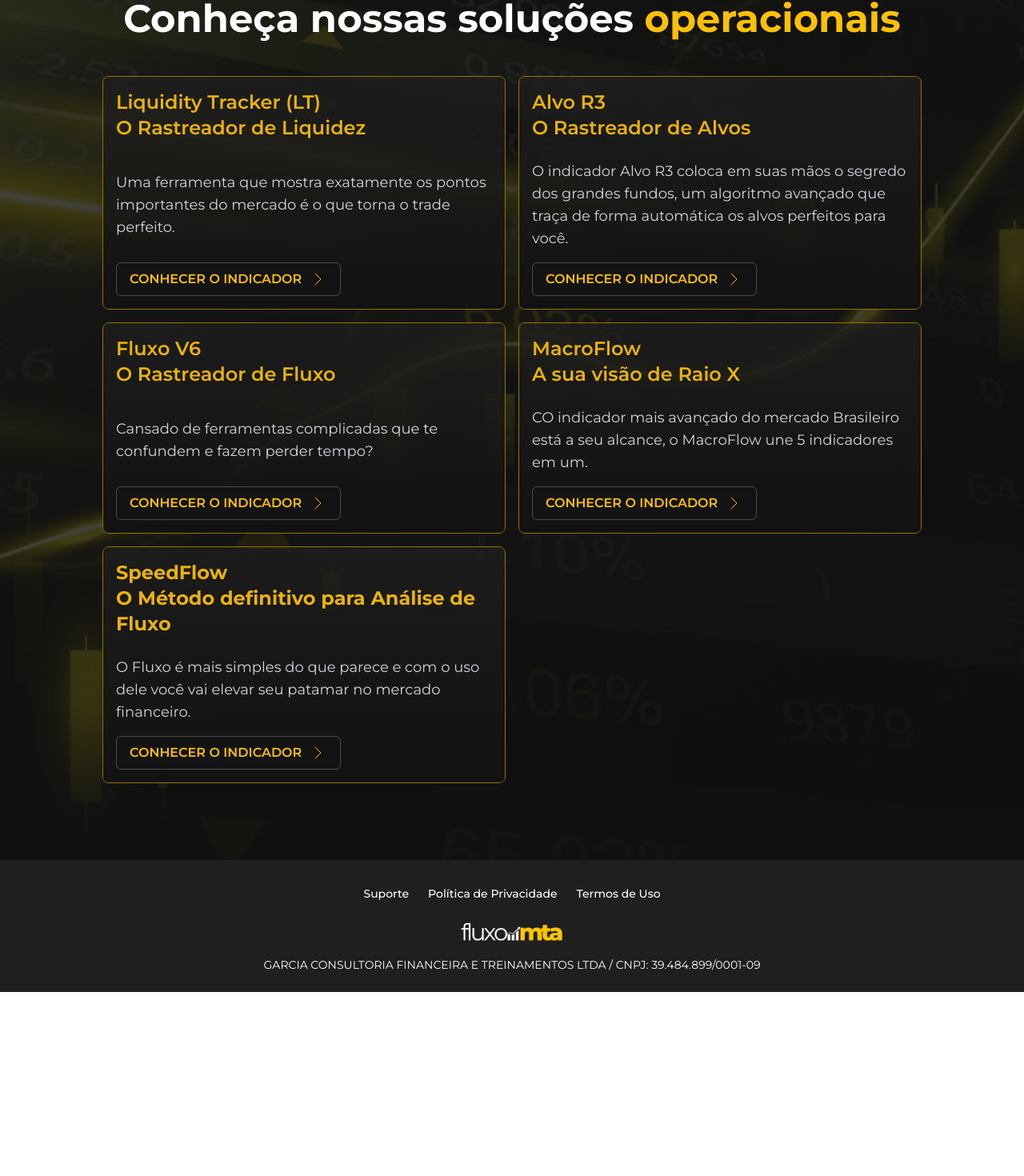
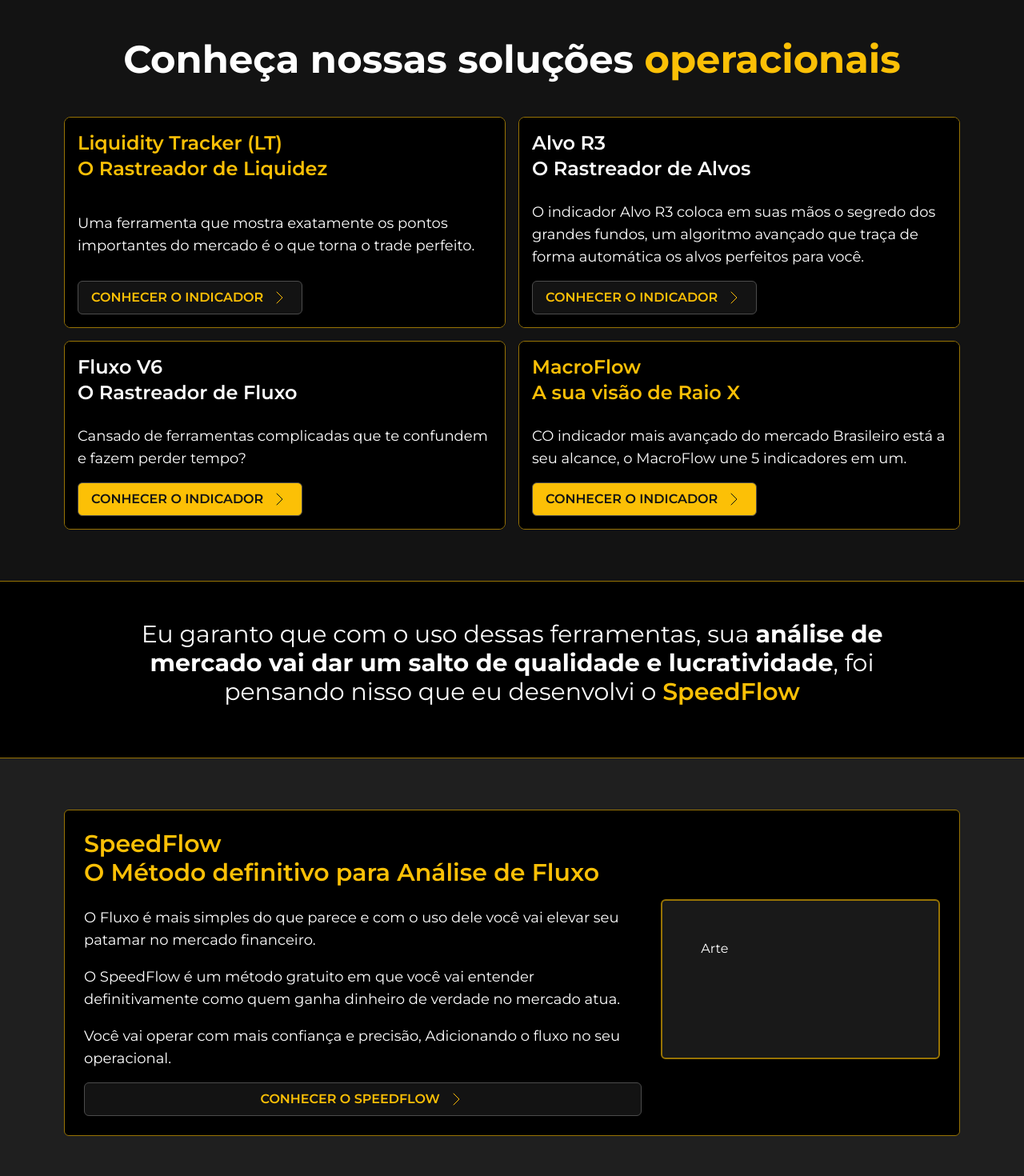
Before and after one commit to fluxomta/lp-fluxo, a Next.js app: page /indicadores in a window 1280 px wide. Shown: the part 822-2292 px from the top of the page at 80% size. Before the commit the page ends 2062 px from the top, so only its background shows below. Built offline with nearby package versions, Linux system fonts and the light colour scheme.

Commit message:
Indicadores update

```diff
--- a/src/app/globals.css
+++ b/src/app/globals.css
@@ -23,7 +23,7 @@ p {
 }
 
 .yellow {
-    @apply text-secondary-500
+    @apply text-secondary-500;
 }
 
 .yellow-gradient {
@@ -31,5 +31,5 @@ p {
 }
 
 .black-gradient {
-    @apply bg-gradient-to-t from-primary-900 via-primary-500 to-primary-900;
+    @apply bg-gradient-to-b from-primary-900 to-primary-500;
 }
--- a/src/app/indicadores/page.js
+++ b/src/app/indicadores/page.js
@@ -1,15 +1,11 @@
 // src/app/page.js
 "use client";
 import HeroSection from '@/components/Indicadores/HeroSection';
-import FAQAccordion from '@/components/Home/FAQAccordion';
-import TextBlock from '@/components/Home/TextBlock';
-import TextBlockTwo from '@/components/Home/TextBlockTwo';
-import ProductAccordion from '@/components/Home/ProductAccordion';
-import AboutSection from '@/components/Home/AboutSection';
-import TextBlockFinal from '@/components/Home/TextBlockFinal';
-import Numbers from '@/components/Indicadores/Numbers';
+import TextBlock from '@/components/Indicadores/TextBlock';
+import TextBlockTwo from '@/components/Indicadores/TextBlockTwo';
 import Parceria from '@/components/Indicadores/Parceria';
 import Solucoes from '@/components/Indicadores/Solucoes';
+import SpeedFlow from '@/components/Indicadores/SpeedFlow';
 
 
 export default function Indicadores() {
@@ -18,6 +14,9 @@ export default function Indicadores() {
             <HeroSection />
             <Parceria />
             <Solucoes />
+            <TextBlock />
+            <SpeedFlow />
+            <TextBlockTwo />
         </>
     );
 }
--- a/src/components/Home/TextBlock.js
+++ b/src/components/Home/TextBlock.js
@@ -4,7 +4,7 @@ export default function TextBlock() {
     return (
         <section className="text-white bg-primary-900">
             <div className="max-w-3xl px-8 py-16 mx-auto text-lg md:text-center">
-                <h2 className="mb-4 text-2xl font-bold md:text-4xl md:text-center md:text-5xl">Nossa missão é <span className='yellow'>capacitar Traders a alcance de sucesso</span></h2>
+                <h2 className="mb-4 text-2xl font-bold md:text-4xl md:text-center ">Nossa missão é <span className='yellow'>capacitar Traders a alcance de sucesso</span></h2>
                 <p>Nós acreditamos que o sucesso no mercado financeiro começa com uma base sólida de conhecimento e as ferramentas certas.</p>
                 <p>O Fluxo MTA foi idealizado para proporcionar educação de alta qualidade e suporte contínuo, garantindo que cada trader tenha os recursos necessários para alcançar seus objetivos dentro do Mercado Financeiro.</p>
                 <h2 className="mb-4 text-2xl font-bold md:text-3xl md:text-center">Por isso o Fluxo é <span className='yellow'>feito para você!</span></h2>
--- a/src/components/Indicadores/HeroSection.js
+++ b/src/components/Indicadores/HeroSection.js
@@ -1,11 +1,11 @@
-// src/components/HeroSection.js
+// src/components/Indicadores/HeroSection.js
 import Link from 'next/link';
 import Icons from '@/components/Global/Icons';
 
 export default function HeroSection() {
     return (
         <section
-            className="relative text-white bg-black h-auto md:h-[60vh] "
+            className="relative text-white bg-black h-auto md:h-[70vh] "
             style={{
                 backgroundImage: 'url(/images/bg/bg-01.webp)',
                 backgroundSize: 'cover',
@@ -13,7 +13,7 @@ export default function HeroSection() {
             }}
         >
             <div className='absolute top-0 left-0 z-0 w-full h-full bg-opacity-50 bg-primary-700'></div>
-            <div className="flex flex-col justify-between h-full max-w-6xl px-4 py-8 mx-auto">
+            <div className="flex flex-col justify-between h-full max-w-6xl px-4 py-16 mx-auto">
                 <div className="relative z-10 flex items-center ">
                     <div className="w-full">
                         <h1 className="mb-4 text-3xl font-bold text-center md:text-5xl md:text-left">
--- a/src/components/Indicadores/Parceria.js
+++ b/src/components/Indicadores/Parceria.js
@@ -1,4 +1,4 @@
-// src/components/Parceria.js
+// src/components/Indicadores/Parceria.js
 import Image from 'next/image';
 
 export default function Parceria() {
@@ -6,8 +6,8 @@ export default function Parceria() {
         <section
             className="relative text-white black-gradient">
             <div className="flex flex-col items-center max-w-6xl px-8 py-8 mx-auto">
-                <p class="mb-4 text-3xl md:text-4xl text-primary-100">Somos Parceiros</p>
-                <Image src="/xpinc.webp" alt="Victor Garcia" className="rounded-md" width={280} height={61} />
+                <p class="mb-4 text-2xl md:text-4xl text-primary-100 mt-0">Somos Parceiros</p>
+                <Image src="/xpinc.webp" alt="Victor Garcia" className="w-auto h-12 rounded-md " width={280} height={61} />
             </div>
         </section>
     );
--- a/src/components/Indicadores/SimpleCardGrid.js
+++ b/src/components/Indicadores/SimpleCardGrid.js
@@ -1,19 +1,18 @@
-// src/components/SimpleCardGrid.js
+// src/components/Indicadores/SimpleCardGrid.js
 'use client';
 import Link from 'next/link';
 import Icons from '@/components/Global/Icons';
 export default function SimpleCardGrid() {
 
     return (
-        <section className="max-w-6xl p-2 mx-auto text-white md:p-8">
+        <section className="max-w-6xl mx-auto text-white">
             <div className="grid grid-cols-1 gap-4 md:grid-cols-2">
 
                 <div className="relative col-span-2 overflow-hidden border rounded-lg md:col-span-1 border-secondary-700">
-                    <div className='absolute top-0 left-0 w-full h-full bg-gradient-to-b from-primary-500/75 from-black to-primary-900'></div>
-                    <div className='relative z-10 flex flex-row flex-col justify-between h-full p-4'>
-                        <h3 className="mb-2 text-2xl font-semibold text-yellow-500">Liquidity Tracker (LT) <br />
+                    <div className='relative z-10 flex flex-row flex-col justify-between h-full p-4 bg-black'>
+                        <h3 className="mb-2 text-2xl font-semibold yellow">Liquidity Tracker (LT) <br />
                             O Rastreador de Liquidez</h3>
-                        <p className="mb-4 text-lg text-gray-300">Uma ferramenta que mostra exatamente os pontos importantes do mercado é o que torna o trade perfeito.</p>
+                        <p className="mb-4 text-lg text-white">Uma ferramenta que mostra exatamente os pontos importantes do mercado é o que torna o trade perfeito.</p>
                         <Link href="/indicadores">
                             <button className="flex items-center justify-center group btn-dark !text-left">
                                 Conhecer o Indicador <Icons.AngleRight className='w-6 ml-2 transition-transform duration-300 transform group-hover:translate-x-1' />
@@ -23,11 +22,10 @@ export default function SimpleCardGrid() {
                 </div>
 
                 <div className="relative col-span-2 overflow-hidden border rounded-lg md:col-span-1 border-secondary-700">
-                    <div className='absolute top-0 left-0 w-full h-full bg-gradient-to-b from-primary-500/75 from-black to-primary-900'></div>
-                    <div className='relative z-10 flex flex-col justify-between h-full p-4'>
-                        <h3 className="mb-2 text-2xl font-semibold text-yellow-500">Alvo R3 <br />
+                    <div className='relative z-10 flex flex-col justify-between h-full p-4 bg-black'>
+                        <h3 className="mb-2 text-2xl font-semibold text-white">Alvo R3 <br />
                             O Rastreador de Alvos</h3>
-                        <p className="mb-4 text-lg text-gray-300">O indicador Alvo R3 coloca em suas mãos o segredo dos grandes fundos, um algoritmo avançado que traça de forma automática os alvos perfeitos para você.</p>
+                        <p className="mb-4 text-lg text-white">O indicador Alvo R3 coloca em suas mãos o segredo dos grandes fundos, um algoritmo avançado que traça de forma automática os alvos perfeitos para você.</p>
                         <Link href="/indicadores">
                             <button className="flex items-center justify-center group btn-dark !text-left">
                                 Conhecer o Indicador <Icons.AngleRight className='w-6 ml-2 transition-transform duration-300 transform group-hover:translate-x-1' />
@@ -37,13 +35,12 @@ export default function SimpleCardGrid() {
                 </div>
 
                 <div className="relative col-span-2 overflow-hidden border rounded-lg md:col-span-1 border-secondary-700">
-                    <div className='absolute top-0 left-0 w-full h-full bg-gradient-to-b from-primary-500/75 from-black to-primary-900'></div>
-                    <div className='relative z-10 flex flex-col justify-between h-full p-4'>
-                        <h3 className="mb-2 text-2xl font-semibold text-yellow-500">Fluxo V6 <br />
+                    <div className='relative z-10 flex flex-col justify-between h-full p-4 bg-black'>
+                        <h3 className="mb-2 text-2xl font-semibold text-white">Fluxo V6 <br />
                             O Rastreador de Fluxo</h3>
-                        <p className="mb-4 text-lg text-gray-300">Cansado de ferramentas complicadas que te confundem e fazem perder tempo?</p>
+                        <p className="mb-4 text-lg text-white">Cansado de ferramentas complicadas que te confundem e fazem perder tempo?</p>
                         <Link href="/indicadores">
-                            <button className="flex items-center justify-center group btn-dark !text-left">
+                            <button className="flex items-center justify-center group btn !text-left">
                                 Conhecer o Indicador <Icons.AngleRight className='w-6 ml-2 transition-transform duration-300 transform group-hover:translate-x-1' />
                             </button>
                         </Link>
@@ -51,32 +48,19 @@ export default function SimpleCardGrid() {
                 </div>
 
                 <div className="relative col-span-2 overflow-hidden border rounded-lg md:col-span-1 border-secondary-700">
-                    <div className='absolute top-0 left-0 w-full h-full bg-gradient-to-b from-primary-500/75 from-black to-primary-900'></div>
-                    <div className='relative z-10 flex flex-col justify-between h-full p-4'>
-                        <h3 className="mb-2 text-2xl font-semibold text-yellow-500">MacroFlow  <br />
+                    <div className='relative z-10 flex flex-col justify-between h-full p-4 bg-black'>
+                        <h3 className="mb-2 text-2xl font-semibold yellow">MacroFlow  <br />
                             A sua visão de Raio X</h3>
-                        <p className="mb-4 text-lg text-gray-300">CO indicador mais avançado do mercado Brasileiro está a seu alcance, o MacroFlow une 5 indicadores em um.</p>
+                        <p className="mb-4 text-lg text-white">CO indicador mais avançado do mercado Brasileiro está a seu alcance, o MacroFlow une 5 indicadores em um.</p>
                         <Link href="/indicadores">
-                            <button className="flex items-center justify-center group btn-dark !text-left">
+                            <button className="flex items-center justify-center group btn !text-left">
                                 Conhecer o Indicador <Icons.AngleRight className='w-6 ml-2 transition-transform duration-300 transform group-hover:translate-x-1' />
                             </button>
                         </Link>
                     </div>
                 </div>
 
-                <div className="relative col-span-2 overflow-hidden border rounded-lg md:col-span-1 border-secondary-700">
-                    <div className='absolute top-0 left-0 w-full h-full bg-gradient-to-b from-primary-500/75 from-black to-primary-900'></div>
-                    <div className='relative z-10 flex flex-col justify-between h-full p-4'>
-                        <h3 className="mb-2 text-2xl font-bold text-yellow-500">SpeedFlow <br /> O Método definitivo para
-                            Análise de Fluxo</h3>
-                        <p className="mb-4 text-lg text-gray-300">O Fluxo é mais simples do que parece e com o uso dele você vai elevar seu patamar no mercado financeiro.</p>
-                        <Link href="/indicadores">
-                            <button className="flex items-center justify-center group btn-dark !text-left">
-                                Conhecer o Indicador <Icons.AngleRight className='w-6 ml-2 transition-transform duration-300 transform group-hover:translate-x-1' />
-                            </button>
-                        </Link>
-                    </div>
-                </div>
+
             </div>
         </section>
     );
--- a/src/components/Indicadores/Solucoes.js
+++ b/src/components/Indicadores/Solucoes.js
@@ -1,4 +1,4 @@
-// src/components/Solucoes.js
+// src/components/Indicadores/Solucoes.js
 
 import SimpleCardGrid from './SimpleCardGrid';
 
@@ -6,17 +6,12 @@ export default function Solucoes() {
     return (
         <section
             className="relative text-white bg-primary-900"
-            style={{
-                backgroundImage: 'url(/images/bg/bg-01.webp)',
-                backgroundSize: 'cover',
-                backgroundPosition: 'center',
-            }}
         >
-            <div className='absolute top-0 left-0 z-0 w-full h-full bg-opacity-80 bg-primary-700'></div>
-            <div className="flex flex-col justify-between h-full max-w-6xl px-4 py-16 mx-auto md:px-8">
+            <div className='absolute top-0 left-0 z-0 w-full h-full bg-opacity-90 bg-primary-700'></div>
+            <div className="flex flex-col justify-between h-full max-w-6xl px-4 py-16 mx-auto md:px-4">
                 <div className="relative z-10 flex items-center ">
                     <div className="w-full">
-                        <h2 className="mb-4 text-3xl font-bold text-center md:text-5xl">
+                        <h2 className="mb-12 text-3xl font-bold text-center md:text-5xl">
                             Conheça nossas soluções <span className='yellow'>operacionais</span>
                         </h2>
                     </div>
@@ -24,7 +19,6 @@ export default function Solucoes() {
                 <div className="relative z-10 ">
                     <SimpleCardGrid />
                 </div>
-
             </div>
         </section>
     );
--- /dev/null
+++ b/src/components/Indicadores/SpeedFlow.js
@@ -0,0 +1,38 @@
+// src/components/Indicadores/SpeedFlow.js
+'use client';
+import Link from 'next/link';
+import Icons from '@/components/Global/Icons';
+
+export default function SpeedFlow() {
+    return (
+        <section className="relative text-white bg-primary-500">
+            <div className='max-w-6xl px-4 py-16 mx-auto'>
+                <div className="grid grid-cols-1 gap-4 md:grid-cols-2">
+                    <div className="relative col-span-2 overflow-hidden bg-black border rounded-md md:col-span-2 border-secondary-700">
+                        <div className='relative z-10 items-center block p-6 md:space-x-6 md:flex'>
+                            <div className='flex flex-col justify-between w-full h-full md:w-2/3'>
+                                <h3 className="mb-2 text-3xl font-semibold yellow">SpeedFlow <br /> O Método definitivo para
+                                    Análise de Fluxo</h3>
+                                <p className="mb-0.5 text-lg text-white">O Fluxo é mais simples do que parece e com o uso dele você vai elevar seu patamar no mercado financeiro.</p>
+
+                                <p className="mb-0.5 text-lg text-white">O SpeedFlow é um método gratuito em que você vai entender definitivamente como quem ganha dinheiro de verdade no mercado atua.</p>
+
+                                <p className="mb-4 text-lg text-white">Você vai operar com mais confiança e precisão,
+                                    Adicionando o fluxo no seu operacional.</p>
+
+                                <Link href="/indicadores">
+                                    <button className="flex items-center justify-center group btn-dark !text-left w-full">
+                                        Conhecer o SpeedFlow <Icons.AngleRight className='w-6 ml-2 transition-transform duration-300 transform group-hover:translate-x-1' />
+                                    </button>
+                                </Link>
+                            </div>
+                            <div className='flex flex-col items-center justify-between w-full h-full md:w-1/3'>
+                                <div className='w-full p-12 bg-primary-600 mt-4 border-2 rounded-md border-secondary-700 h-[200px]'> <h1>Arte</h1></div>
+                            </div>
+                        </div>
+                    </div>
+                </div>
+            </div>
+        </section>
+    );
+}
--- /dev/null
+++ b/src/components/Indicadores/TextBlock.js
@@ -0,0 +1,12 @@
+// src/components/Indicadores/TextBlock.js
+
+export default function TextBlock() {
+    return (
+        <section className="text-white bg-black border-y border-secondary-700">
+            <div className="max-w-5xl px-8 py-12 mx-auto text-lg ms:px-4 md:text-center">
+                <h2 className="mb-4 text-2xl md:text-3xl md:text-center ">Eu garanto que com o uso dessas ferramentas, sua <strong>análise de mercado vai dar um salto de qualidade e lucratividade</strong>, foi pensando nisso que eu desenvolvi o <span className='font-semibold yellow'>SpeedFlow</span></h2>
+
+            </div>
+        </section>
+    );
+}
--- /dev/null
+++ b/src/components/Indicadores/TextBlockTwo.js
@@ -0,0 +1,24 @@
+// src/components/Indicadores/TextBlockTwo.js
+'use client';
+import Link from 'next/link';
+import Icons from '@/components/Global/Icons';
+
+export default function TextBlockTwo() {
+    return (
+        <section className="text-white bg-black border-y border-secondary-700">
+            <div className="max-w-6xl px-8 py-12 mx-auto text-lg ms:px-4 md:text-center">
+                <p className="mb-4 text-2xl font-bold md:text-3xl md:text-center">Não perca mais tempo e dinheiro com ferramentas ineficazes.</p>
+                <p className="mb-4 text-2xl md:text-2xl md:text-center ">Experimente nossos indicadores e transforme sua abordagem <br className="hidden md:block" /> no mercado financeiro <span className='font-semibold yellow'>por menos de R$3 por dia?</span></p>
+                <p className="mb-4 text-2xl md:text-3xl md:text-center yellow">Invista em tecnologia e inteligência na informação.</p>
+                <p className="mb-4 text-2xl font-bold md:text-3xl md:text-center yellow">Comece Agora!</p>
+
+                <Link href="/indicadores">
+                    <button className="flex items-center justify-center group btn-dark-large !text-left w-full">
+                        Conheça o SpeedFlow <Icons.AngleRight className='w-6 ml-2 transition-transform duration-300 transform group-hover:translate-x-1' />
+                    </button>
+                </Link>
+
+            </div>
+        </section>
+    );
+}
```
Also changed, not shown: src/components/Home/ProductAccordion.js (+4 -4 lines), src/components/Indicadores/Numbers.js (deleted, +0 -28 lines).
